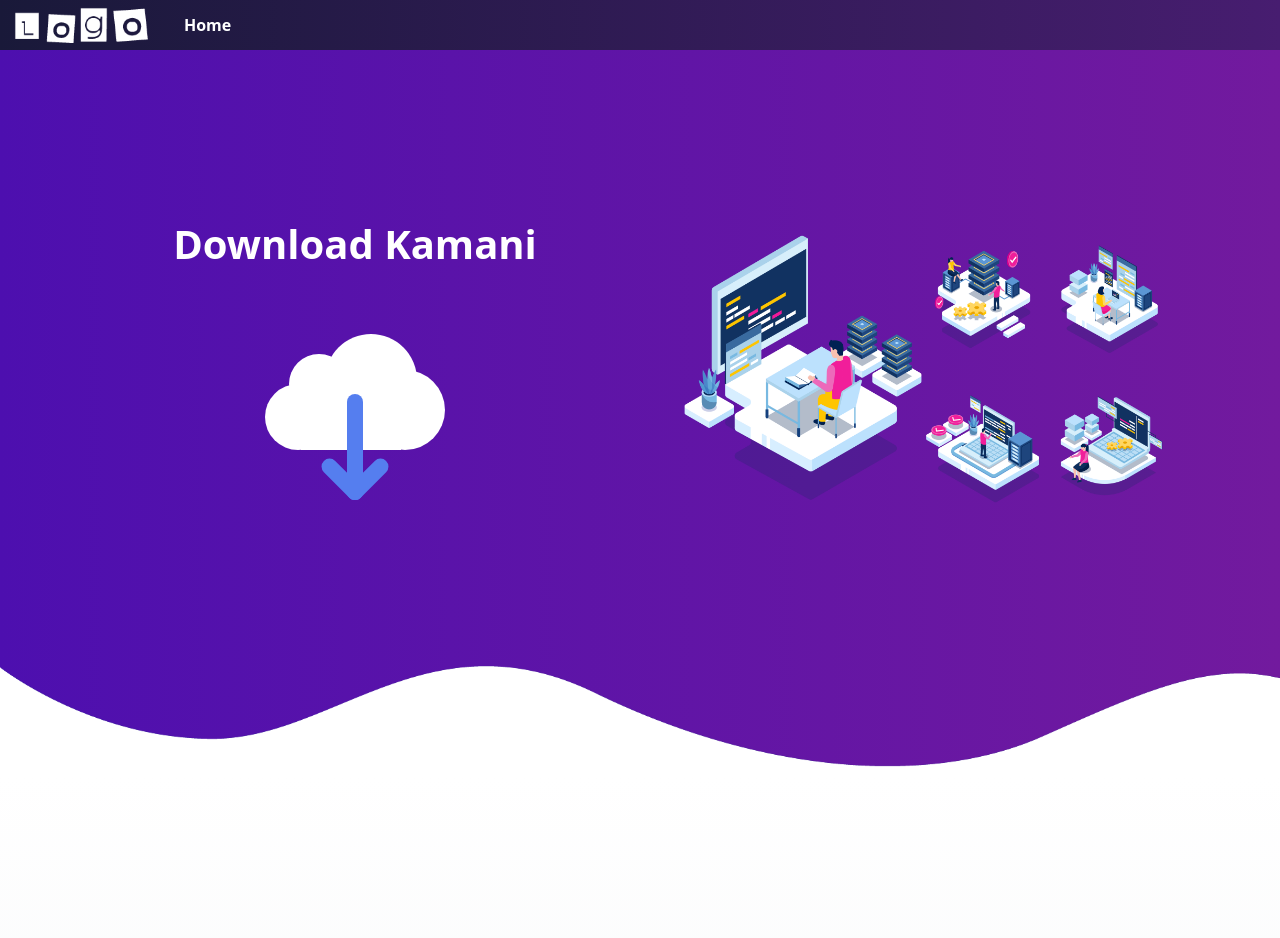
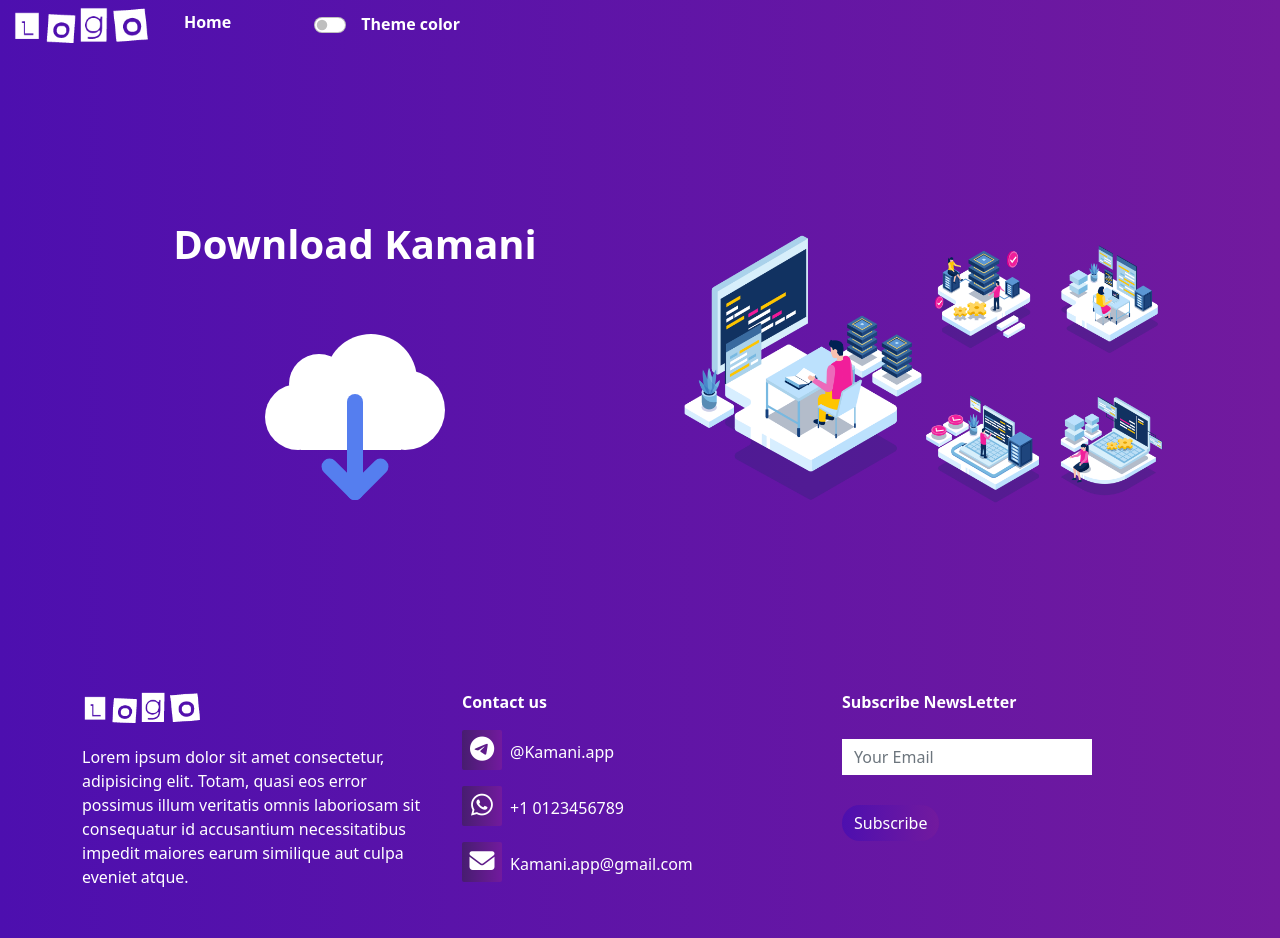
Before and after one commit to Kamani-app/Kamani-app.github.io, a plain HTML site: page HTML/download.html in a window 1280 px wide. Shown: the top 938 px of the page. Drawn offline with nearby package versions, Linux system fonts and the light colour scheme.

Commit message:
Add files via upload

```diff
--- a/CSS/download.css
+++ b/CSS/download.css
@@ -12,13 +12,13 @@ body {
 
 /*------------Navbar Section----------*/
 #nav-bar {
+	background-image: linear-gradient(to right, #4d0faf, #721a9e);
 	position: sticky;
 	top: 0;
 	z-index: 10;
 }
 
 .navbar {
-	background-image: linear-gradient(to right, #191939, #471d70);
 	padding: 0 !important;
 }
 
@@ -45,6 +45,16 @@ body {
 
 .navbar-toggler {
 	outline: none !important;
+}
+
+#theme-toggler {
+	margin: 15px;
+}
+
+label {
+	margin-top: 10px;
+	color: #fff;
+	font-weight: 600;
 }
 
 /*------------Banner Section----------*/
--- a/CSS/home.css
+++ b/CSS/home.css
@@ -10,13 +10,13 @@ body {
 
 /*------------Navbar Section----------*/
 #nav-bar {
+	background-image: linear-gradient(to right, #4d0faf, #721a9e);
 	position: sticky;
 	top: 0;
 	z-index: 10;
 }
 
 .navbar {
-	background-image: linear-gradient(to right, #191939, #471d70);
 	padding: 0 !important;
 }
 
@@ -43,6 +43,16 @@ body {
 
 .navbar-toggler {
 	outline: none !important;
+}
+
+#theme-toggler {
+	margin: 15px;
+}
+
+label {
+	margin-top: 10px;
+	color: #fff;
+	font-weight: 600;
 }
 
 /*------------Banner Section----------*/
--- a/HTML/download.html
+++ b/HTML/download.html
@@ -8,7 +8,8 @@
 		<link rel="shortcut icon" href="../Asset/images/Logo.png" />
 		<link rel="stylesheet" type="text/css" href="../CSS/download.css" />
 		<link rel="stylesheet" type="text/css" href="../CSS/button.css" />
-		<script src="../JS/button.js"></script>
+		<script type="text/javascript" src="../JS/button.js"></script>
+		<script type="text/javascript" src="../JS/download.js"></script>
 		<link
 			rel="stylesheet"
 			href="https://cdn.jsdelivr.net/npm/bootstrap@5.1.3/dist/css/bootstrap.min.css"
@@ -19,7 +20,7 @@
 			crossorigin="anonymous"
 		></script>
 	</head>
-	<body>
+	<body id="body">
 		<!------------Navbar Section---------->
 		<section id="nav-bar">
 			<nav class="navbar navbar-expand-lg navbar-light bg-transparent">
@@ -42,6 +43,19 @@
 						<ul class="navbar-nav">
 							<li class="nav-item">
 								<a class="nav-link" href="../index.html">Home</a>
+							</li>
+							<li>
+								<div class="form-check form-switch">
+									<input
+										class="form-check-input"
+										type="checkbox"
+										id="theme-toggler"
+										onclick="theme()"
+									/>
+									<label class="form-check-label" for="theme-toggler"
+										>Theme color</label
+									>
+								</div>
 							</li>
 						</ul>
 					</div>
@@ -94,15 +108,10 @@
 					</div>
 				</div>
 			</div>
-			<img src="../Asset/images/wave1.png" class="bottom-img" />
 		</section>
-
-		<!------------White Space Section---------->
-		<section id="space"></section>
 
 		<!------------Footer Section---------->
 		<section id="footer">
-			<img src="../Asset/images/wave2.png" class="footer-img" />
 			<div class="container">
 				<div class="row">
 					<div class="col-md-4 footer-box">
@@ -116,14 +125,18 @@
 					</div>
 					<div class="col-md-4 footer-box">
 						<p><b>Contact us</b></p>
-						<p><i class="fab fa-telegram-plane"></i>@Kamani.app</p>
-						<p><i class="fa fa-whatsapp"></i>+1 0123456789</p>
-						<p><i class="fas fa-envelope"></i>Kamani.app@gmail.com</p>
+						<p><i id="icon1" class="fab fa-telegram-plane"></i>@Kamani.app</p>
+						<p><i id="icon2" class="fa fa-whatsapp"></i>+1 0123456789</p>
+						<p>
+							<i id="icon3" class="fas fa-envelope"></i>Kamani.app@gmail.com
+						</p>
 					</div>
 					<div class="col-md-4 footer-box">
 						<p><b>Subscribe NewsLetter</b></p>
 						<input type="email" class="form-control" placeholder="Your Email" />
-						<button type="button" class="btn btn-primary">Subscribe</button>
+						<button id="btn" type="button" class="btn btn-primary">
+							Subscribe
+						</button>
 					</div>
 				</div>
 				<hr />
--- a/JS/button.js
+++ b/JS/button.js
@@ -14,7 +14,7 @@ document.addEventListener("DOMContentLoaded", function () {
 					cl.add(runClass);
 					setTimeout(function () {
 						cl.remove(runClass);
-						let download = "/Users/mrcode/Desktop/Code/Kamani/Logo.png.zip";
+						// let download = "/Users/mrcode/Desktop/Code/Kamani/Logo.png.zip";
 						window.location.href = download;
 						download_link.href = download;
 					}, 4000);
--- /dev/null
+++ b/JS/download.js
@@ -0,0 +1,33 @@
+var i = 0;
+
+function theme() {
+	var navbar = document.getElementById("nav-bar");
+	var body = document.getElementById("body");
+	var footer = document.getElementById("footer");
+	var btn = document.getElementById("btn");
+	var icon1 = document.getElementById("icon1");
+	var icon2 = document.getElementById("icon2");
+	var icon3 = document.getElementById("icon3");
+	if (i % 2 == 0) {
+		navbar.style.backgroundImage =
+			"linear-gradient(to right, #212b48, #2d4170)";
+		body.style.backgroundImage = "linear-gradient(to right, #212b48, #2d4170)";
+		footer.style.backgroundImage =
+			"linear-gradient(to right, #212b48, #2d4170)";
+		btn.style.backgroundImage = "linear-gradient(to right, #212b48, #2d4170)";
+		icon1.style.backgroundImage = "linear-gradient(to right, #212b48, #2d4170)";
+		icon2.style.backgroundImage = "linear-gradient(to right, #212b48, #2d4170)";
+		icon3.style.backgroundImage = "linear-gradient(to right, #212b48, #2d4170)";
+	} else {
+		navbar.style.backgroundImage =
+			"linear-gradient(to right, #4d0faf, #721a9e)";
+		body.style.backgroundImage = "linear-gradient(to right, #4d0faf, #721a9e)";
+		footer.style.backgroundImage =
+			"linear-gradient(to right, #4d0faf, #721a9e)";
+		btn.style.backgroundImage = "linear-gradient(to right, #4d0faf, #721a9e)";
+		icon1.style.backgroundImage = "linear-gradient(to right, #4d0faf, #721a9e)";
+		icon2.style.backgroundImage = "linear-gradient(to right, #4d0faf, #721a9e)";
+		icon3.style.backgroundImage = "linear-gradient(to right, #4d0faf, #721a9e)";
+	}
+	i = i + 1;
+}
```
Also changed, not shown: JS/home.js (added, +38 -0 lines), index.html (+17 -10 lines), Asset/images/2.jpeg, Asset/images/telegram-icon.png (added), 1 other file.
